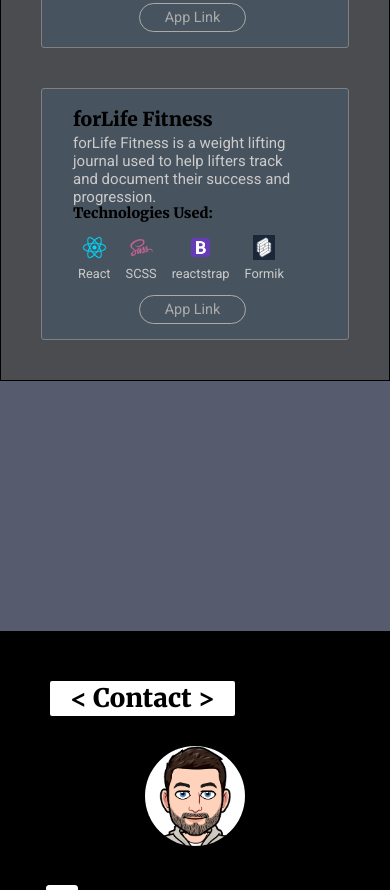
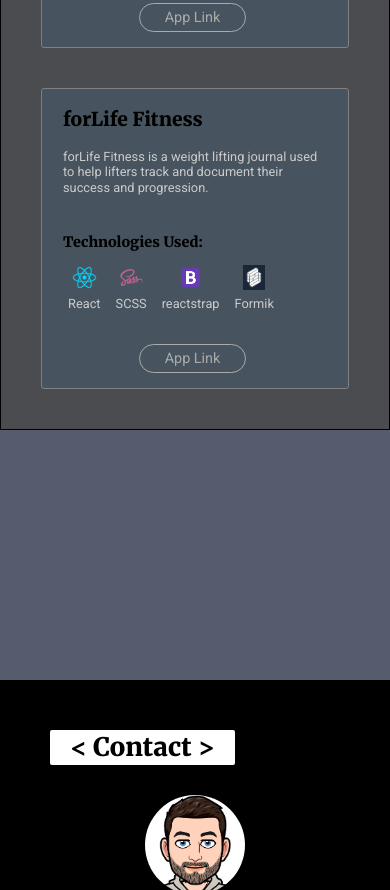
Before and after one commit to BrandonHarrison01/portfolio, a React (Create React App) app: page / in a window 390 px wide. Shown: the part 3240-4130 px from the top of the page. Built offline with nearby package versions, Linux system fonts and the light colour scheme.

Commit message:
responsive post restructure

```diff
--- a/src/styling/Projects.scss
+++ b/src/styling/Projects.scss
@@ -204,6 +204,8 @@
             width: 48%;
             flex-direction: column;
 
+            @media screen and (min-width: $tablet){
+
                 .project-info {
                     padding: 20px 30px;
 
@@ -215,9 +217,9 @@
                         display: flex;
                         justify-content: space-between;
 
-                    @media screen and (max-width: $tablet){
-                        flex-direction: column;
-                    }
+                        // @media screen and (max-width: $tablet){
+                        //     flex-direction: column;
+                        // }
 
                         .proj-desc {
                             font-size: 15px;
@@ -228,6 +230,7 @@
 
                             div:last-child{
                                 margin-right: 0;
+                            }
                         }
                     }
                 }
```
Lines whose indentation alone changed are shown as unchanged.
